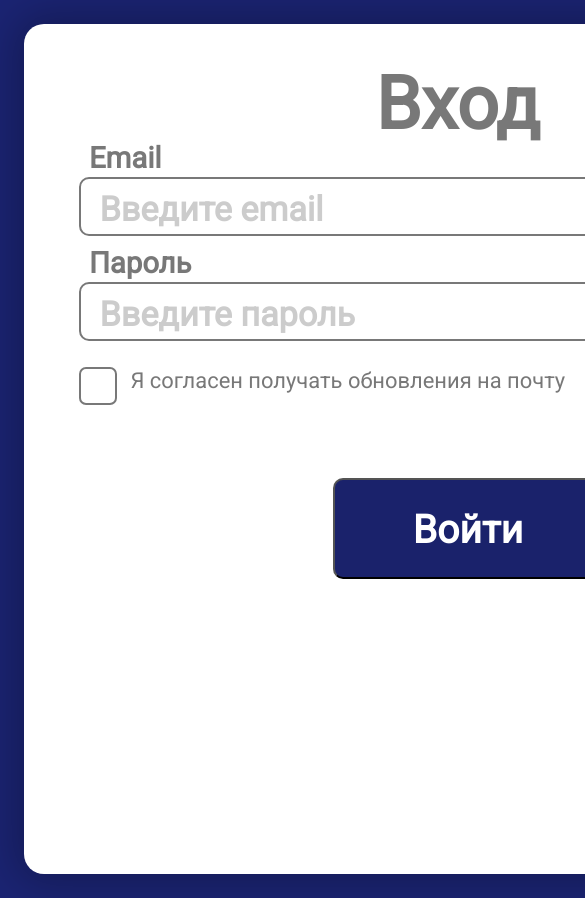
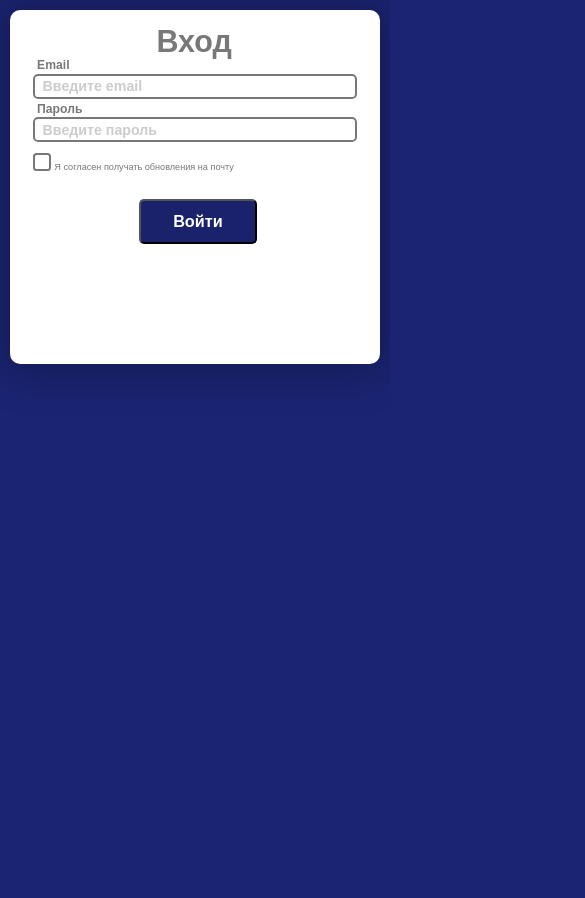
Before and after one commit to yalla84/4p22-frontend-bustrova-viktoriia, a plain HTML site: page homework_7/index.html in a window 390 px wide. Shown: the top 898 px of the page, 585 px wide, since content can reach past the window. After the commit the page ends 844 px from the top, so only its background shows below. Drawn offline with Linux system fonts and the light colour scheme.

Commit message:
homework_7

```diff
--- a/homework_7/fonts.css
+++ b/homework_7/fonts.css
@@ -6,3 +6,12 @@
     font-style: normal;
     font-display: swap;
 }
+
+@font-face {
+    font-family: 'Roboto';
+    src: url('fonts/Roboto-Bold.woff2') format('woff2'),
+        url('fonts/Roboto-Bold.woff') format('woff');
+    font-weight: bold;
+    font-style: normal;
+    font-display: swap;
+}
--- a/homework_7/index.html
+++ b/homework_7/index.html
@@ -12,19 +12,19 @@
         <form class="registration__form" action="/action_page.html">
             <h1 class="registration__heading">Вход</h1>
             <div class="registration__email">
-                <label class="registration__label-email" for="email">Email</label>
-                <input class="registration__input-email" id="email" name="email" type="email" placeholder="Введите email">
+                <label class="registration-email__label" for="email">Email</label>
+                <input class="registration-email__input" id="email" name="email" type="email" placeholder="Введите email">
             </div>
             <div class="registration__password">
-                <label class="registration__label-password" for="password">Пароль</label>
-                <input class="registration__input-password" id="password" name="password" type="password" placeholder="Введите пароль">
+                <label class="registration-password__label" for="password">Пароль</label>
+                <input class="registration-password__input" id="password" name="password" type="password" placeholder="Введите пароль">
             </div>
             <div class="registration__checkbox">
-                <input class="registration__input-checkbox" id="checkbox-1" type="checkbox">
-                <label class="registration__label-checkbox" for="checkbox-1">Я согласен получать обновления на почту</label>
+                <input class="registration-checkbox__input" id="checkbox-1" type="checkbox">
+                <label class="registration-checkbox__label" for="checkbox-1">Я согласен получать обновления на почту</label>
             </div>
             <div class="registration__submit">
-            <input class="registration__input-submit" type="submit" value="Войти">
+            <input class="registration-submit__input" type="submit" value="Войти">
             </div>
         </form>
     </section>
--- a/homework_7/style.css
+++ b/homework_7/style.css
@@ -16,7 +16,7 @@
     height: calc(412 / 1440 * 100vw);
     background: #FFFFFF;
     box-shadow: 0px 0px 40px 10px rgba(0, 0, 0, 0.25);
-    border-radius: 20px;
+    border-radius: calc(20 / 1440 * 100vw);
 }
 
 .registration__heading {
@@ -24,86 +24,84 @@
     margin-left: calc(242 / 1440 * 100vw);
     margin-top: calc(22 / 1440 * 100vw);
     color: #787878;
-    font-family: 'Roboto';
-    font-style: normal;
+    font-family: 'Roboto-Bold', sans-serif;
     font-weight: 700;
     font-size: calc(50 / 1440 * 100vw);
     line-height: calc(50 / 1400 * 100vw);
 }
 
-.registration__label-email {
+.registration-email__label {
     position: absolute;
     margin-top: calc(93 / 1440 * 100vw);
     margin-left: calc(53 / 1440 * 100vw);
-    font-family: 'Roboto';
-    font-style: normal;
+    font-family: 'Roboto-Bold', sans-serif;
     font-weight: 700;
     font-size: calc(16 / 1440 * 100vw);
     line-height: calc(16 / 1440 * 100vw);
     color: #787878;
 }
 
-.registration__input-email {
+.registration-email__input {
     position: absolute;
     margin-top: calc(112 / 1440 * 100vw);
     margin-left: calc(45 / 1440 * 100vw);
     height: calc(49 / 1440 * 100vw);
     width: calc(509 / 1440 * 100vw);
     border: 2px solid #787878;
-    border-radius: 10px;
+    border-radius: calc(10 / 1440 * 100vw);
     padding-top: calc(7 / 1440 * 100vw);
     padding-left: calc(15 / 1440 * 100vw);
     padding-bottom: calc(6 / 1440 * 100vw);
-    font-family: 'Roboto';
+    font-family: 'Roboto-Bold', sans-serif;
     font-weight: 700;
     font-size: calc(28 / 1440 * 100vw);
     color: #787878;
     outline: none;
 }
 
-.registration__input-email::placeholder {
+.registration-email__input::placeholder {
     color: #CCCCCC;
 }
 
-.registration__label-password {
+.registration-password__label {
     position: absolute;
     margin-top: calc(175 / 1440 * 100vw);
     margin-left: calc(53 / 1440 * 100vw);
-    font-family: 'Roboto';
-    font-style: normal;
+    font-family: 'Roboto-Bold', sans-serif;
     font-weight: 700;
     font-size: calc(24 / 1440 * 100vw);
     color: #787878;
     opacity: 0;
 }
-.registration__input-password {
+
+.registration-password__input {
     position: absolute;
     margin-top: calc(193 / 1440 * 100vw);
     margin-left: calc(45 / 1440 * 100vw);
     height: calc(49 / 1440 * 100vw);
     width: calc(509 / 1440 * 100vw);
     border: 2px solid #787878;
-    border-radius: 10px;
+    border-radius: calc(10 / 1440 * 100vw);
     padding-top: calc(7 / 1440 * 100vw);
     padding-left: calc(15 / 1440 * 100vw);
     padding-bottom: calc(6 / 1440 * 100vw);
-    font-family: 'Roboto';
+    font-family: 'Roboto-Bold', sans-serif;
     font-weight: 700;
     font-size: calc(28 / 1440 * 100vw);
     color: #787878;
 }
 
-.registration__input-password::placeholder {
+.registration-password__input::placeholder {
     color: #CCCCCC;
 }
 
 .registration__checkbox {
-    position: relative;
+    position: absolute;
     margin-top: calc(258 / 1440 * 100vw);
     margin-left: calc(45 / 1440 * 100vw);
 }
 
-.registration__input-checkbox {
+.registration-checkbox__input {
     position: absolute;
     opacity: 0;
     width: 100%;
@@ -111,27 +109,27 @@
     margin: 0;
 }
 
-.registration__label-checkbox {
+.registration-checkbox__label {
     padding-left: calc(33 / 1440 * 100vw);
-    font-family: 'Roboto';
+    font-family: 'Roboto-Regular', sans-serif;
     font-weight: 400;
     font-size: calc(14 / 1440 * 100vw);
     line-height: calc(16 / 1440 * 100vw);
     color: #787878;
 }
 
-.registration__label-checkbox::before {
+.registration-checkbox__label::before {
     content: '';
     position: absolute;
     left: 0;
-    top: 0;
+    bottom: 0;
     width: calc(20 / 1440 * 100vw);
     height: calc(20 / 1440 * 100vw);
     border: 2px solid #787878;
-    border-radius: 7px;
+    border-radius: calc(7 / 1440 * 100vw);
 }
 
-.registration__label-checkbox::after {
+.registration-checkbox__label::after {
     content: '';
     background: url(img/check.png);
     width: calc(25 / 1440 * 100vw);
@@ -139,12 +137,12 @@
     background-size: 100%;
     position: absolute;
     left: 1px;
-    top: -4px;
+    top: calc(-10 / 1440 * 100vw);
     opacity: 0;
     transition: .2 opacity;
 }
 
-.registration__input-checkbox:checked + .registration__label-checkbox::after {
+.registration-checkbox__input:checked + .registration-checkbox__label::after {
     opacity: 1;
 }
 
@@ -157,104 +155,132 @@
     width: calc(180 / 1440 * 100vw);
 }
 
-.registration__input-submit {
+.registration-submit__input {
     padding-top: calc(16 / 1440 * 100vw);
     padding-left: calc(54 / 1440 * 100vw);
     padding-bottom: calc(16 / 1440 * 100vw);
     padding-right: calc(54 / 1440 * 100vw);
     background: #1A226B;
-    border-radius: 10px;
-    font-family: 'Roboto';
-    font-style: normal;
+    border-radius: calc(10 / 1440 * 100vw);
+    font-family: 'Roboto-Bold', sans-serif;
     font-weight: 700;
-    font-size: calc(24/ 1440 * 100vw);
+    font-size: calc(24 / 1440 * 100vw);
     line-height: calc(16 / 1440 * 100vw);
     color: #FFFFFF;
 }
 
-@media screen and (max-width: 768px) {
+@media screen and (min-width: 320px) and (max-width: 768px) {
     .registration__form {
-        width: calc(728 / 320 * 100vw);
-        margin: calc(20 / 320 * 100vw);
-        height: calc(697 / 320 * 100vw);
+        width: calc(728 / 768 * 100vw);
+        margin: calc(20 / 768 * 100vw);
+        height: calc(697 / 768 * 100vw);
+        border-radius: calc(20 / 768 * 100vw);
     }
+
     .registration__heading {
-        margin-left: calc(288 / 320 * 100vw);
-        margin-top: calc(38 / 320 * 100vw);
-        font-size: calc(60 / 320 *100vw);
-        line-height: calc(50 / 320 * 100vw);
+        margin-left: calc(288 / 768 * 100vw);
+        margin-top: calc(38 / 768 * 100vw);
+        font-size: calc(60 / 768 * 100vw);
+        line-height: calc(50 / 768 * 100vw);
     }
-    .registration__label-email {
-        margin-top: calc(101 / 320 * 100vw);
-        margin-left: calc(53 / 320 * 100vw);
-        font-size: calc(24 / 320 * 100vw);
-        line-height: calc(16 / 320 * 100vw);
+
+    .registration-email__label {
+        margin-top: calc(101 / 768 * 100vw);
+        margin-left: calc(53 / 768 * 100vw);
+        font-size: calc(24 / 768 * 100vw);
+        line-height: calc(16 / 768 * 100vw);
         color: #787878;
     }
-    .registration__input-email {
-        margin-top: calc(125 / 320 * 100vw);
-        width: calc(638 / 320 * 100vw);
-        margin-left: calc(45 / 320 * 100vw);
-        height: calc(49 / 320 * 100vw);
-        padding-top: calc(7 / 320 * 100vw);
-        padding-left: calc(15 / 320 * 100vw);
-        padding-bottom: calc(6 / 320 * 100vw);
-        font-size: calc(28 / 320 * 100vw);
+
+    .registration-email__input {
+        margin-top: calc(125 / 768 * 100vw);
+        width: calc(638 / 768 * 100vw);
+        margin-left: calc(45 / 768 * 100vw);
+        height: calc(49 / 768 * 100vw);
+        padding-top: calc(7 / 768 * 100vw);
+        padding-left: calc(15 / 768 * 100vw);
+        padding-bottom: calc(6 / 768 * 100vw);
+        font-size: calc(28 / 768 * 100vw);
+        border-radius: calc(10 / 768 * 100vw);
     }
-    .registration__label-password {
-        margin-top: calc(187 / 320 * 100vw);
-        margin-left: calc(53 / 320 * 100vw);
-        font-size: calc(24 / 320 * 100vw);
-        line-height: calc(16 / 320 * 100vw);
+
+    .registration-password__label {
+        margin-top: calc(187 / 768 * 100vw);
+        margin-left: calc(53 / 768 * 100vw);
+        font-size: calc(24 / 768 * 100vw);
+        line-height: calc(16 / 768 * 100vw);
         opacity: 1;
     }
-    .registration__input-password {
-        margin-top: calc(211 / 320 * 100vw);
-        width: calc(638 / 320 * 100vw);
-        margin-left: calc(45 / 320 * 100vw);
-        height: calc(49 / 320 * 100vw);
-        padding-top: calc(7 / 320 * 100vw);
-        padding-left: calc(15 / 320 * 100vw);
-        padding-bottom: calc(6 / 320 * 100vw);
-        font-size: calc(28 / 320 * 100vw);
+
+    .registration-password__input {
+        margin-top: calc(211 / 768 * 100vw);
+        width: calc(638 / 768 * 100vw);
+        margin-left: calc(45 / 768 * 100vw);
+        height: calc(49 / 768 * 100vw);
+        padding-top: calc(7 / 768 * 100vw);
+        padding-left: calc(15 / 768 * 100vw);
+        padding-bottom: calc(6 / 768 * 100vw);
+        font-size: calc(28 / 768 * 100vw);
+        border-radius: calc(10 / 768 * 100vw);
     }
+
     .registration__checkbox {
-        margin-top: calc(287 / 320 * 100vw);
-        margin-left: calc(45 / 320 * 100vw);
+        margin-top: calc(287 / 768 * 100vw);
+        margin-left: calc(45 / 768 * 100vw);
+    }
 
+    .registration-checkbox__label {
+        padding-left: calc(42 / 768 * 100vw);
+        font-size: calc(18 / 768 * 100vw);
     }
-    .registration__label-checkbox {
-        padding-left: calc(42 / 320 * 100vw);
-        font-size: calc(18 / 320 * 100vw);
+
+    .registration-checkbox__label::before {
+        width: calc(28 / 768 * 100vw);
+        height: calc(28 / 768 * 100vw);
+        top: calc(-6 / 768 * 100vw);
+        top: -6;
+        border-radius: calc(7 / 768 * 100vw);
     }
-    .registration__label-checkbox::before {
-        width: calc(28 / 320 * 100vw);
-        height: calc(28 / 320 * 100vw);
-        top: calc(-6 / 320 * 100vw);
+
+    .registration-checkbox__label::after {
+        width: calc(33 / 768 * 100vw);
+        height: calc(33 / 768 * 100vw);
+        left: 1px;
+        top: calc(-10 / 768 * 100vw);
     }
-    .registration__label-checkbox::after {
-        width: calc(33 / 320 * 100vw);
-        height: calc(33 / 320 * 100vw);
-        left: 1px;
-        top: -10px;
+
+    .registration__submit {
+        margin-top: calc(372 / 768 * 100vw);
+        margin-left: calc(253 / 768 * 100vw);
+        height: calc(80 / 768 * 100vw);
+        width: calc(220 / 768 * 100vw);
     }
-    .registration__submit {
-        margin-top: calc(372 / 320 * 100vw);
-        margin-left: calc(253 / 320 * 100vw);
-        height: calc(80 / 320 * 100vw);
-        width: calc(220 / 320 * 100vw);
-    }
-    .registration__input-submit {
-        padding-top: calc(32 / 320 * 100vw);
-        padding-left: calc(64 / 320 * 100vw);
-        padding-bottom: calc(32 / 320 * 100vw);
-        padding-right: calc(64 / 320 * 100vw);
+
+    .registration-submit__input {
+        padding-top: calc(32 / 768 * 100vw);
+        padding-left: calc(64 / 768 * 100vw);
+        padding-bottom: calc(32 / 768 * 100vw);
+        padding-right: calc(64 / 768 * 100vw);
         background: #1A226B;
-        border-radius: 10px;
-        font-size: calc(32 / 320 * 100vw);
-        line-height: calc(16 / 320 * 100vw);
+        border-radius: calc(10 / 768 * 100vw);
+        font-size: calc(32 / 768 * 100vw);
+        line-height: calc(16 / 768 * 100vw);
         color: #FFFFFF;
     }
+}
 
+@media screen and (min-width: 769px) and (max-width: 1439px) {
+    .registration-checkbox__label::after {
+        top: calc(4 / 1440 * 100vw);
+    }
+}
 
+@media screen and (min-width: 319px) and (max-width: 320px) {
+    .registration-checkbox__label::before {
+        top: calc(3 / 320 * 100vw);
+    }
+
+    .registration-checkbox__label::after {
+        top: calc(4 / 320 * 100vw);
+    }
 }
```
Also changed, not shown: homework_7/fonts/Roboto-Bold.woff (added), homework_7/fonts/Roboto-Bold.woff2 (added).
